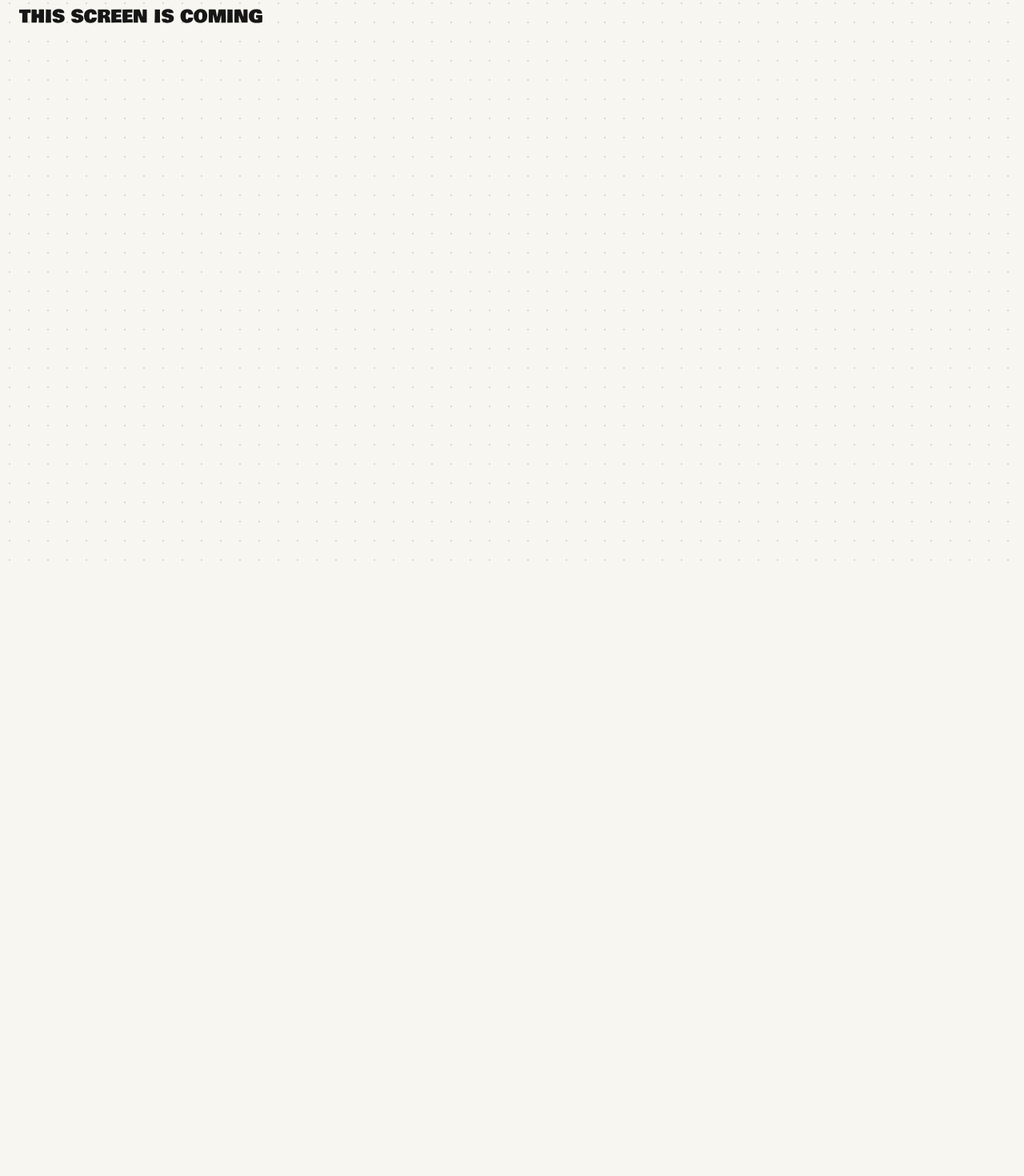
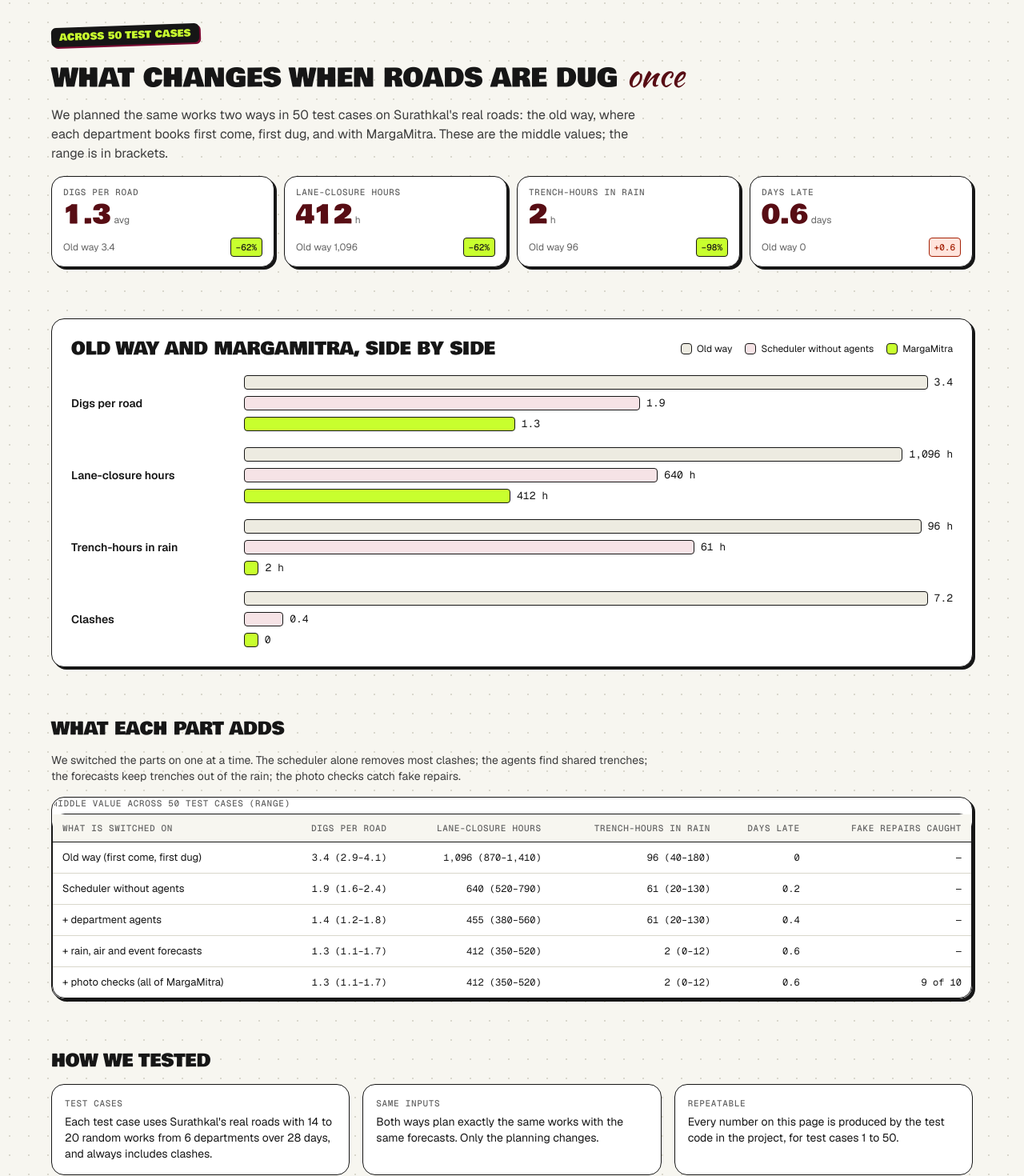
Before and after one commit to dhruvgangurde/marga-mitra, a React (Vite) app in the folder web/: page /impact in a window 1280 px wide. Shown: the part 80-1550 px from the top of the page at 80% size. Before the commit the page ends 800 px from the top, so only its background shows below. Built offline with nearby package versions, Linux system fonts and the light colour scheme; no server answers.

Commit message:
feat(web-impact): add impact report screen

```diff
--- a/web/src/screens/Impact/ImpactScreen.tsx
+++ b/web/src/screens/Impact/ImpactScreen.tsx
@@ -1,7 +1,204 @@
+import { useEvalsSummary } from '../../api/hooks';
+import { compareLabel, metricDelta } from '../../api/format';
+import type { MetricKind } from '../../api/format';
+import type { EvalRow, EvalSummary, Stat } from '../../api/types';
+import { Button, Card, DataTable, MetricTile, Tag } from '../../ui';
+
+type Variant = EvalRow['variant'];
+type StatKey = 'digs_per_road' | 'lane_closure_hours' | 'trench_hours_in_rain' | 'clashes' | 'days_late';
+
+const SAND = 'var(--sand)';
+const MAROON_SOFT = 'var(--maroon-soft)';
+const LIME = 'var(--lime)';
+const COLUMN = { display: 'flex', flexDirection: 'column', gap: 16 } as const;
+const LEAD = { margin: 0, maxWidth: 760, color: 'var(--ink-2)' } as const;
+
+const oneDecimal = (v: number) => v.toFixed(1);
+const trimmed = (v: number) => v.toFixed(1).replace(/\.0$/, '');
+const whole = (v: number) => Math.round(v).toLocaleString('en-IN');
+const range = (s: Stat, f: (v: number) => string) => `${f(s.median)} (${f(s.low)}–${f(s.high)})`;
+
+const SETUPS: { variant: Variant; label: string }[] = [
+  { variant: 'naive', label: 'Old way (first come, first dug)' },
+  { variant: 'solver_only', label: 'Scheduler without agents' },
+  { variant: 'agents', label: '+ department agents' },
+  { variant: 'risk', label: '+ rain, air and event forecasts' },
+  { variant: 'full', label: '+ photo checks (all of MargaMitra)' },
+];
+
+const TILES: { label: string; key: StatKey & MetricKind; unit: string; round: (v: number) => number }[] = [
+  { label: 'Digs per road', key: 'digs_per_road', unit: 'avg', round: (v) => Number(oneDecimal(v)) },
+  { label: 'Lane-closure hours', key: 'lane_closure_hours', unit: 'h', round: Math.round },
+  { label: 'Trench-hours in rain', key: 'trench_hours_in_rain', unit: 'h', round: Math.round },
+  { label: 'Days late', key: 'days_late', unit: 'days', round: (v) => Number(oneDecimal(v)) },
+];
+
+const BARS: { label: string; key: StatKey; format: (v: number) => string }[] = [
+  { label: 'Digs per road', key: 'digs_per_road', format: oneDecimal },
+  { label: 'Lane-closure hours', key: 'lane_closure_hours', format: (v) => `${whole(v)} h` },
+  { label: 'Trench-hours in rain', key: 'trench_hours_in_rain', format: (v) => `${whole(v)} h` },
+  { label: 'Clashes', key: 'clashes', format: trimmed },
+];
+
+const TABLE_COLUMNS = [
+  { key: 'setup', label: 'What is switched on' },
+  { key: 'digs', label: 'Digs per road', num: true, mono: true },
+  { key: 'lane', label: 'Lane-closure hours', num: true, mono: true },
+  { key: 'rain', label: 'Trench-hours in rain', num: true, mono: true },
+  { key: 'late', label: 'Days late', num: true, mono: true },
+  { key: 'fake', label: 'Fake repairs caught', num: true, mono: true },
+];
+
+function Swatch({ fill }: { fill: string }) {
+  return (
+    <span
+      style={{
+        width: 14, height: 14, boxSizing: 'border-box', borderRadius: 'var(--radius-xs)',
+        border: 'var(--stroke-ui) solid var(--ink)', background: fill,
+      }}
+    />
+  );
+}
+
+function Bar({ fill, pct, value }: { fill: string; pct: number; value: string }) {
+  return (
+    <div style={{ display: 'flex', alignItems: 'center', gap: 8 }}>
+      <span
+        aria-hidden="true"
+        style={{
+          display: 'block', flex: '0 1 auto', height: 18, boxSizing: 'border-box', border: 'var(--stroke-ui) solid var(--ink)',
+          borderRadius: 'var(--radius-xs)', background: fill, width: Math.max(2, pct) + '%',
+        }}
+      />
+      {/* No wrap, so the full old-way bar shrinks instead of breaking "1,096 h" over two lines. */}
+      <span className="mono" style={{ whiteSpace: 'nowrap' }}>{value}</span>
+    </div>
+  );
+}
+
+// Share of the old-way value; with an old-way value of 0 a bar is full when there is anything at all.
+const share = (value: number, old: number) => (old === 0 ? (value > 0 ? 100 : 2) : (value / old) * 100);
+
+function Report({ summary }: { summary: EvalSummary }) {
+  const n = summary.seeds.length;
+  const row = (v: Variant) => summary.rows.find((r) => r.variant === v);
+  const naive = row('naive');
+  const solo = row('solver_only');
+  const full = row('full');
+
+  return (
+    <>
+      <section style={{ ...COLUMN, alignItems: 'flex-start' }}>
+        <Tag>{`Across ${n} test cases`}</Tag>
+        <h1 className="display-2" style={{ margin: 0, color: 'var(--ink)' }}>
+          What changes when roads are dug{' '}
+          <span className="script-accent" style={{ color: 'var(--maroon)', textTransform: 'none' }}>once</span>
+        </h1>
+        <p className="body-l" style={LEAD}>
+          {`We planned the same works two ways in ${n} test cases on Surathkal's real roads: the old way, where each department books first come, first dug, and with MargaMitra. These are the middle values; the range is in brackets.`}
+        </p>
+        {naive && full ? (
+          <div style={{ display: 'flex', flexWrap: 'wrap', gap: 12, width: '100%' }}>
+            {TILES.map((t) => {
+              const now = t.round(full[t.key].median);
+              const old = t.round(naive[t.key].median);
+              return (
+                <div key={t.key} style={{ flex: '1 1 220px', minWidth: 0 }}>
+                  <MetricTile label={t.label} value={now} unit={t.unit} compare={compareLabel(old)} {...metricDelta(now, old, t.key)} />
+                </div>
+              );
+            })}
+          </div>
+        ) : null}
+      </section>
+
+      {naive && solo && full ? (
+        <section aria-labelledby="impact-chart-title">
+          <Card style={{ display: 'flex', flexDirection: 'column', gap: 20, padding: 24 }}>
+            <div style={{ display: 'flex', flexWrap: 'wrap', gap: 16, alignItems: 'baseline', justifyContent: 'space-between' }}>
+              <h2 id="impact-chart-title" className="display-3" style={{ margin: 0 }}>Old way and MargaMitra, side by side</h2>
+              <div style={{ display: 'flex', flexWrap: 'wrap', gap: 16 }} aria-hidden="true">
+                {[[SAND, 'Old way'], [MAROON_SOFT, 'Scheduler without agents'], [LIME, 'MargaMitra']].map(([fill, label]) => (
+                  <span key={label} className="small" style={{ display: 'inline-flex', alignItems: 'center', gap: 6 }}>
+                    <Swatch fill={fill} />{label}
+                  </span>
+                ))}
+              </div>
+            </div>
+            {BARS.map((b) => {
+              const old = naive[b.key].median;
+              return (
+                <div
+                  key={b.key}
+                  role="group"
+                  aria-label={b.label}
+                  style={{ display: 'grid', gridTemplateColumns: '200px minmax(0, 1fr)', gap: '8px 16px', alignItems: 'center' }}
+                >
+                  <span className="body-strong" style={{ gridRow: 'span 3' }}>{b.label}</span>
+                  <Bar fill={SAND} pct={100} value={b.format(old)} />
+                  <Bar fill={MAROON_SOFT} pct={share(solo[b.key].median, old)} value={b.format(solo[b.key].median)} />
+                  <Bar fill={LIME} pct={share(full[b.key].median, old)} value={b.format(full[b.key].median)} />
+                </div>
+              );
+            })}
+          </Card>
+        </section>
+      ) : null}
+
+      <section style={COLUMN}>
+        <h2 className="display-3" style={{ margin: 0 }}>What each part adds</h2>
+        <p className="body" style={LEAD}>
+          We switched the parts on one at a time. The scheduler alone removes most clashes; the agents find shared trenches;
+          the forecasts keep trenches out of the rain; the photo checks catch fake repairs.
+        </p>
+        <Card style={{ padding: 0, overflowX: 'auto' }}>
+          <DataTable
+            caption={`Middle value across ${n} test cases (range)`}
+            columns={TABLE_COLUMNS}
+            rows={SETUPS.flatMap(({ variant, label }) => {
+              const r = row(variant);
+              return r ? [{
+                id: variant,
+                setup: label,
+                digs: range(r.digs_per_road, oneDecimal),
+                lane: range(r.lane_closure_hours, whole),
+                rain: range(r.trench_hours_in_rain, whole),
+                late: trimmed(r.days_late.median),
+                fake: variant === 'full' ? `${summary.fake_repairs_caught} of ${summary.fake_repairs_total}` : '—',
+              }] : [];
+            })}
+          />
+        </Card>
+      </section>
+
+      <section style={COLUMN}>
+        <h2 className="display-3" style={{ margin: 0 }}>How we tested</h2>
+        <div style={{ display: 'flex', flexWrap: 'wrap', gap: 16 }}>
+          {[
+            ['Test cases', "Each test case uses Surathkal's real roads with 14 to 20 random works from 6 departments over 28 days, and always includes clashes."],
+            ['Same inputs', 'Both ways plan exactly the same works with the same forecasts. Only the planning changes.'],
+            ['Repeatable', `Every number on this page is produced by the test code in the project, for test cases 1 to ${n}.`],
+          ].map(([title, text]) => (
+            <Card key={title} flat style={{ flex: '1 1 300px', minWidth: 0, boxSizing: 'border-box', display: 'flex', flexDirection: 'column', gap: 6 }}>
+              <span className="mono-label" style={{ color: 'var(--ink-3)' }}>{title}</span>
+              <span className="body">{text}</span>
+            </Card>
+          ))}
+        </div>
+        <div style={{ display: 'flex', flexWrap: 'wrap', gap: 16, marginTop: 16 }}>
+          <Button variant="primary" as="a" href="/command">Open command centre</Button>
+          <Button icon="eye" as="a" href="/record">See the public record</Button>
+        </div>
+      </section>
+    </>
+  );
+}
+
 export default function ImpactScreen() {
+  const summary = useEvalsSummary().data;
   return (
-    <main style={{ padding: 'var(--space-6)' }}>
-      <h1 className="display-3" style={{ margin: 0 }}>This screen is coming</h1>
+    <main style={{ maxWidth: 1200, margin: '0 auto', padding: '48px 24px 96px', boxSizing: 'border-box', display: 'flex', flexDirection: 'column', gap: 64 }}>
+      {summary ? <Report summary={summary} /> : null}
     </main>
   );
 }
```
